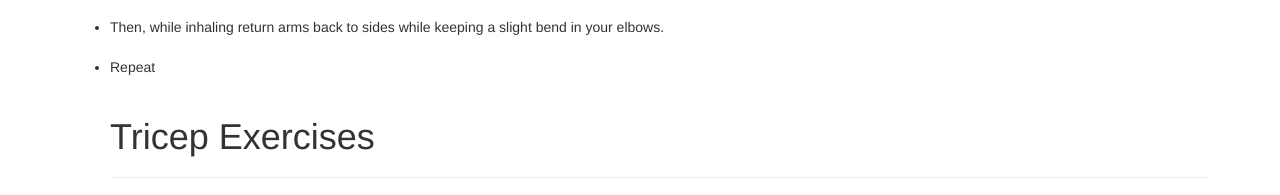
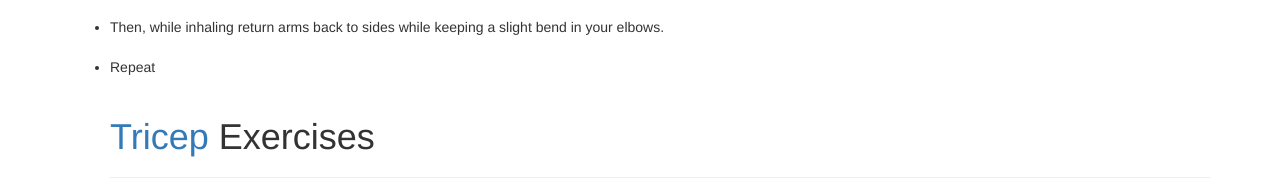
Before and after one commit to JerryGains/JerryGains.github.io, a plain HTML site: page index.html in a window 1280 px wide. Shown: the part 2289-2484 px from the top of the page. Drawn offline with nearby package versions, Linux system fonts and the light colour scheme.

Commit message:
Put Link on tricep

```diff
--- a/index.html
+++ b/index.html
@@ -30,7 +30,7 @@
       </div>
 
       <div>
-        <h1> <a href= "https://en.wikipedia.org/wiki/Deltoid_muscle">Deltoid</a>Exercises</h1>
+        <h1> <a href= "https://en.wikipedia.org/wiki/Deltoid_muscle">Deltoid</a> Exercises</h1>
         <hr/>
 
         <img src="MilitaryPress.png">
@@ -55,7 +55,7 @@
 
          <p> <li>Select a pair of dumbbells according to your strength level and stand straight with the dumbbells by your side with the <br> palms of your hand facing inward. This will be your starting position. </li> <br> <li>While exhaling, lift upper arms to your sides until elbows are shoulder level while bending your elbows slightly and tilting your hands slightly forward as if pouring water.</li> <br> <li>Then, while inhaling return arms back to sides while keeping a slight bend in your elbows.</li> <br> <li>Repeat</li> <br> </p>
 
-         <h1>Tricep Exercises</h1>
+         <h1> <a href= "https://en.wikipedia.org/wiki/Triceps_brachii_muscle">Tricep</a> Exercises </h1>
          <hr/>
 
          <img src="Lying Skull Crushers.png">
```
